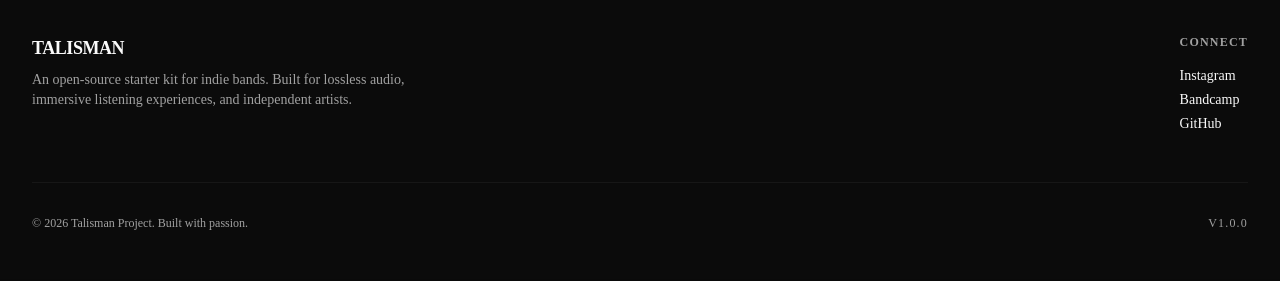
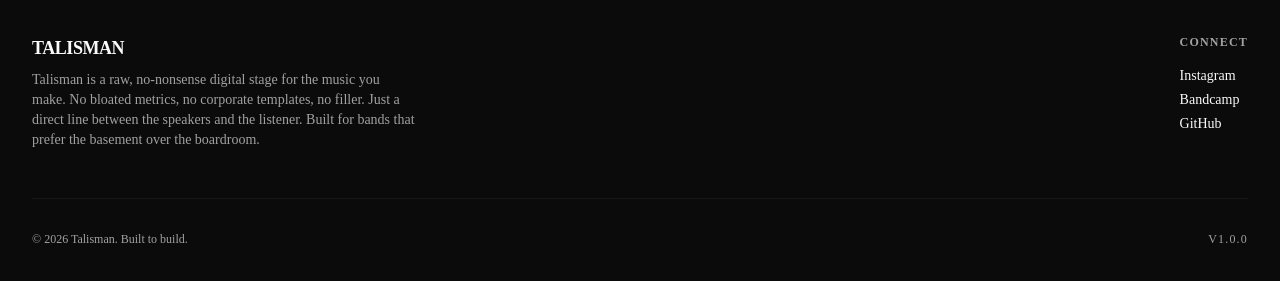
Before and after one commit to matheusdmm/TALISMAN, a Next.js app: page / in a window 1280 px wide. Shown: the part 1120-1401 px from the top of the page. Built offline with nearby package versions, Linux system fonts and the light colour scheme.

Commit message:
footer changes

```diff
--- a/src/components/layout/Footer.tsx
+++ b/src/components/layout/Footer.tsx
@@ -1,5 +1,5 @@
-import React from "react";
-import Link from "next/link";
+import React from 'react';
+import Link from 'next/link';
 
 export function Footer() {
   return (
@@ -8,23 +8,36 @@ export function Footer() {
         <div className="flex flex-col gap-2">
           <h4 className="font-black text-lg tracking-tight">TALISMAN</h4>
           <p className="text-sm text-muted-foreground max-w-sm">
-            An open-source starter kit for indie bands. Built for lossless audio,
-            immersive listening experiences, and independent artists.
+            Talisman is a raw, no-nonsense digital stage for the music you make.
+            No bloated metrics, no corporate templates, no filler. Just a direct
+            line between the speakers and the listener. Built for bands that
+            prefer the basement over the boardroom.
           </p>
         </div>
 
         <div className="flex flex-col gap-2">
-          <h5 className="text-xs font-bold uppercase tracking-widest text-muted-foreground mb-2">Connect</h5>
+          <h5 className="text-xs font-bold uppercase tracking-widest text-muted-foreground mb-2">
+            Connect
+          </h5>
           <div className="flex flex-col gap-1 text-sm">
-            <Link href="#" className="hover:text-primary transition-colors">Instagram</Link>
-            <Link href="#" className="hover:text-primary transition-colors">Bandcamp</Link>
-            <Link href="#" className="hover:text-primary transition-colors">GitHub</Link>
+            <Link href="#" className="hover:text-primary transition-colors">
+              Instagram
+            </Link>
+            <Link href="#" className="hover:text-primary transition-colors">
+              Bandcamp
+            </Link>
+            <Link
+              href="https://github.com/matheusdmm/TALISMAN"
+              className="hover:text-primary transition-colors"
+            >
+              GitHub
+            </Link>
           </div>
         </div>
       </div>
 
       <div className="max-w-7xl mx-auto mt-12 pt-8 border-t border-border/50 flex justify-between items-center text-xs text-muted-foreground">
-        <p>© {new Date().getFullYear()} Talisman Project. Built with passion.</p>
+        <p>© {new Date().getFullYear()} Talisman. Built to build.</p>
         <p className="uppercase tracking-widest">v1.0.0</p>
       </div>
     </footer>
```
